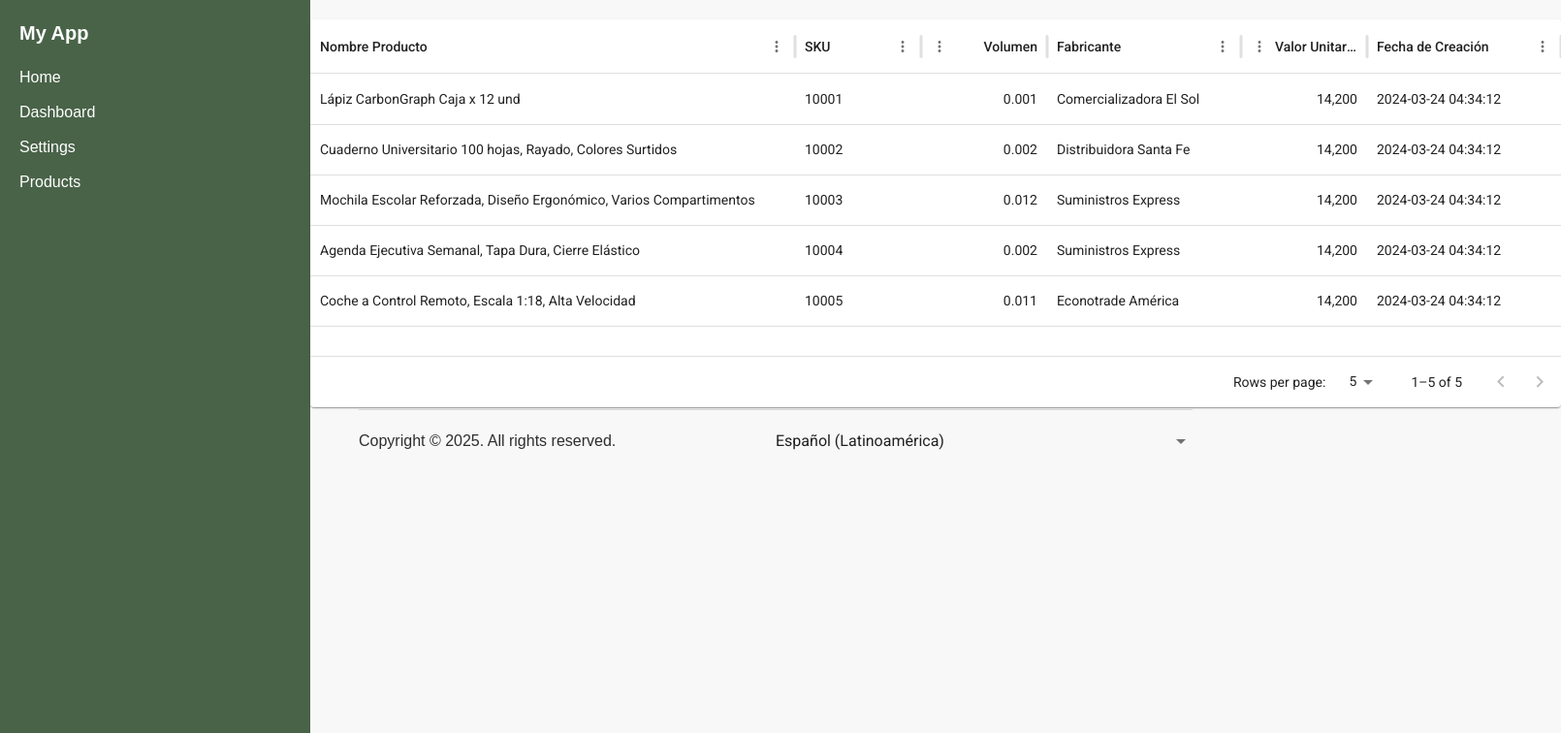
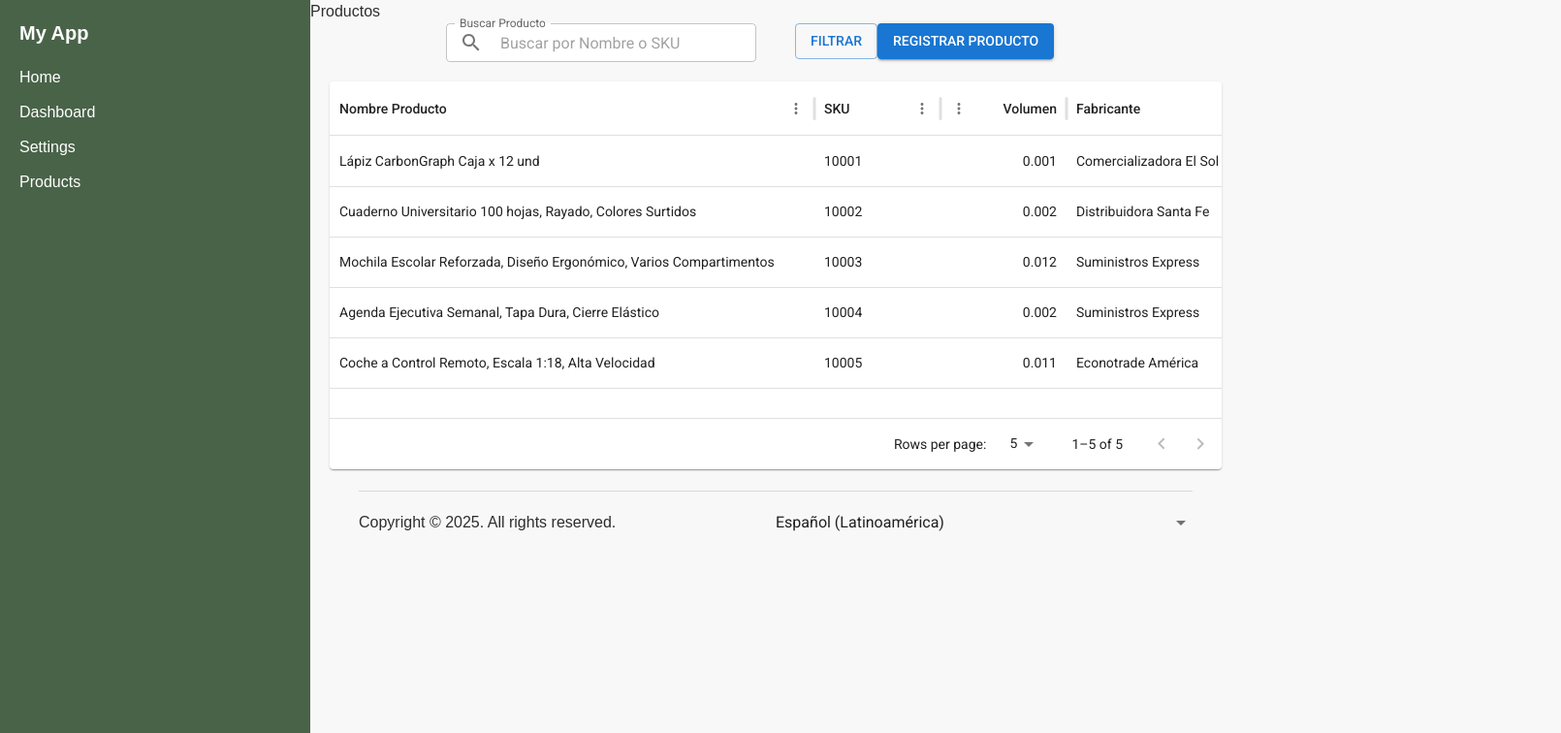
Before and after one commit to proyectoFinalMiso/proyecto_final_miso_front, a Next.js app in the folder logistica-ccp/: page /products in a window 1280 px wide. Shown: the top 756 px of the page at 97% size, 1610 px wide, since content can reach past the window. Built offline with nearby package versions, Linux system fonts and the light colour scheme; what @mui/material-nextjs would draw is missing.

Commit message:
Agregar props de busqueda y botones

```diff
--- a/logistica-ccp/components/Datatable.tsx
+++ b/logistica-ccp/globalComponents/Datatable.tsx
@@ -24,7 +24,7 @@ const paginationModel = { page: 0, pageSize: 5 };
 
 export default function DataTable() {
     return (
-        <Paper sx={{ height: 400, width: '86rem', marginTop: '1.25rem' }}>
+        <Paper sx={{ height: 400, width: '100%', marginTop: '1.25rem' }}>
             <DataGrid
                 rows={mockData}
                 columns={tableSchema}
--- a/logistica-ccp/package.json
+++ b/logistica-ccp/package.json
@@ -12,6 +12,7 @@
     "@emotion/cache": "^11.14.0",
     "@emotion/react": "^11.14.0",
     "@emotion/styled": "^11.14.0",
+    "@mui/icons-material": "^6.0.0",
     "@mui/material": "^6.4.8",
     "@mui/material-nextjs": "^6.4.3",
     "@mui/x-data-grid": "^7.28.1",
--- a/logistica-ccp/src/app/layout.tsx
+++ b/logistica-ccp/src/app/layout.tsx
@@ -10,8 +10,8 @@ import Grid from "@mui/material/Grid2";
 import Box from "@mui/material/Box";
 
 // Calling the components that are the base for the rest of the views
-import Footer from "../../components/Footer"
-import Sidebar from "../../components/Sidebar"
+import Footer from "../../globalComponents/Footer"
+import Sidebar from "../../globalComponents/Sidebar"
 
 const roboto = Roboto({
   weight: ['300', '400', '500', '700'],
--- /dev/null
+++ b/logistica-ccp/src/app/products/Products.module.css
@@ -0,0 +1,3 @@
+.TextField {
+    background-color: #fff;
+}
--- a/logistica-ccp/src/app/products/page.tsx
+++ b/logistica-ccp/src/app/products/page.tsx
@@ -1,11 +1,54 @@
-import DataTable from "../../../components/Datatable";
+import DataTable from "../../../globalComponents/Datatable";
+import Grid from "@mui/material/Grid2";
+import Box from "@mui/material/Box";
+import Button from "@mui/material/Button";
+import TextField from "@mui/material/TextField";
+import styles from "./Products.module.css"
+
+import SearchIcon from '@mui/icons-material/Search';
+import { InputAdornment } from "@mui/material";
 
 const Products: React.FC = () => {
-
     return (
-        <div className="flex">
-            <DataTable />
-        </div>
+        <Box>
+            <Grid container>
+                <Grid sx={{ direction: 'column' }}>
+                    <h1>Productos</h1>
+                    <Grid container size="grow" sx={{ direction: 'row', marginInline: '1.25rem', height: '40px' }}>
+                        <Grid size="grow" sx={{ marginLeft: '6.25rem', paddingInline: '1.25rem' }}>
+                            <TextField fullWidth id="buscar-producto" label="Buscar Producto" className={styles.TextField}
+                            placeholder="Buscar por Nombre o SKU"
+                            slotProps={{
+                                input: {
+                                    startAdornment: (
+                                        <InputAdornment position="start">
+                                            <SearchIcon />
+                                        </InputAdornment>
+                                    )
+                                }
+                             }}
+                            sx={{
+                                "& .MuiInputBase-root": {
+                                    height: "40px",
+                                    margin: "auto",
+                                },
+                                "& .MuiInputBase-input": {
+                                    height: "40px",
+                                    padding: "10px", // Adjust padding to align text properly
+                                },
+                            }} />
+                        </Grid>
+                        <Grid size="grow" sx={{ marginRight: '6.25rem', paddingInline: '1.25rem' }}>
+                            <Button variant="outlined">Filtrar</Button>
+                            <Button variant="contained">Registrar Producto</Button>
+                        </Grid>
+                    </Grid>
+                    <Grid size="grow" sx={{ margin: '1.25rem' }}>
+                        <DataTable />
+                    </Grid>
+                </Grid>
+            </Grid>
+        </Box>
     )
 }
 
```
Also changed, not shown: logistica-ccp/globalComponents/Footer.module.css (renamed from logistica-ccp/components/Footer.module.css), logistica-ccp/globalComponents/Footer.tsx (renamed from logistica-ccp/components/Footer.tsx), logistica-ccp/globalComponents/Sidebar.module.css (renamed from logistica-ccp/components/Sidebar.module.css), logistica-ccp/globalComponents/Sidebar.tsx (renamed from logistica-ccp/components/Sidebar.tsx), 1 other file (tests, documents, lock files or other folders).
